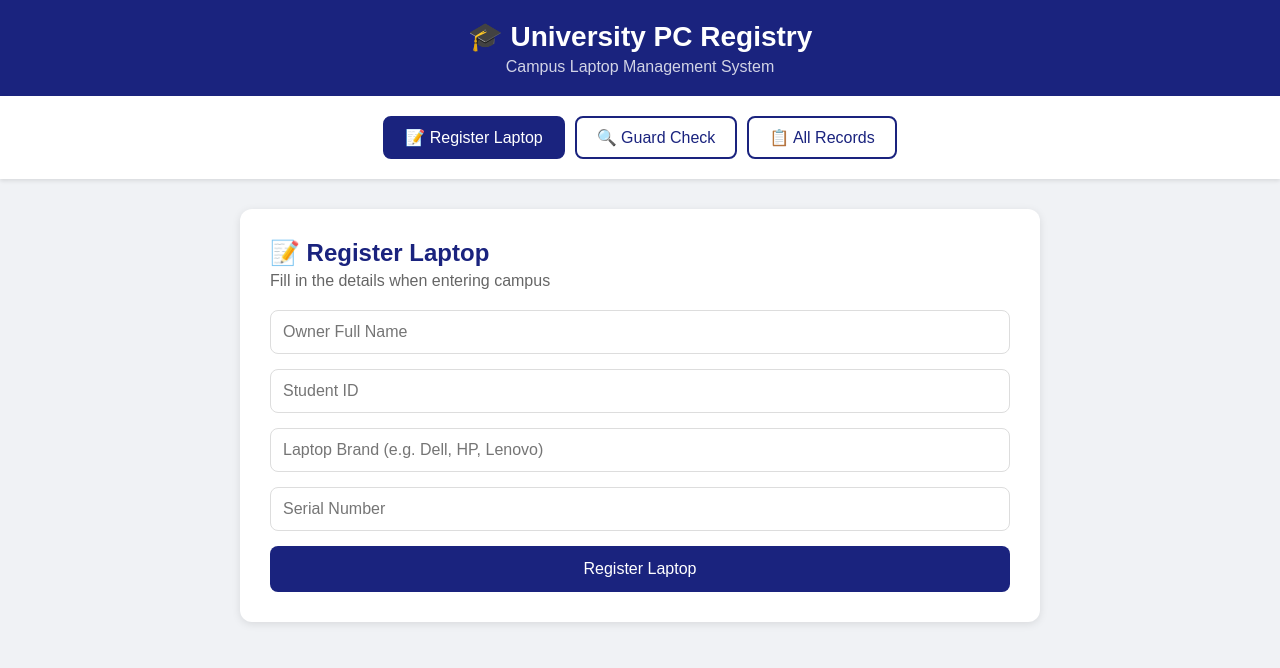
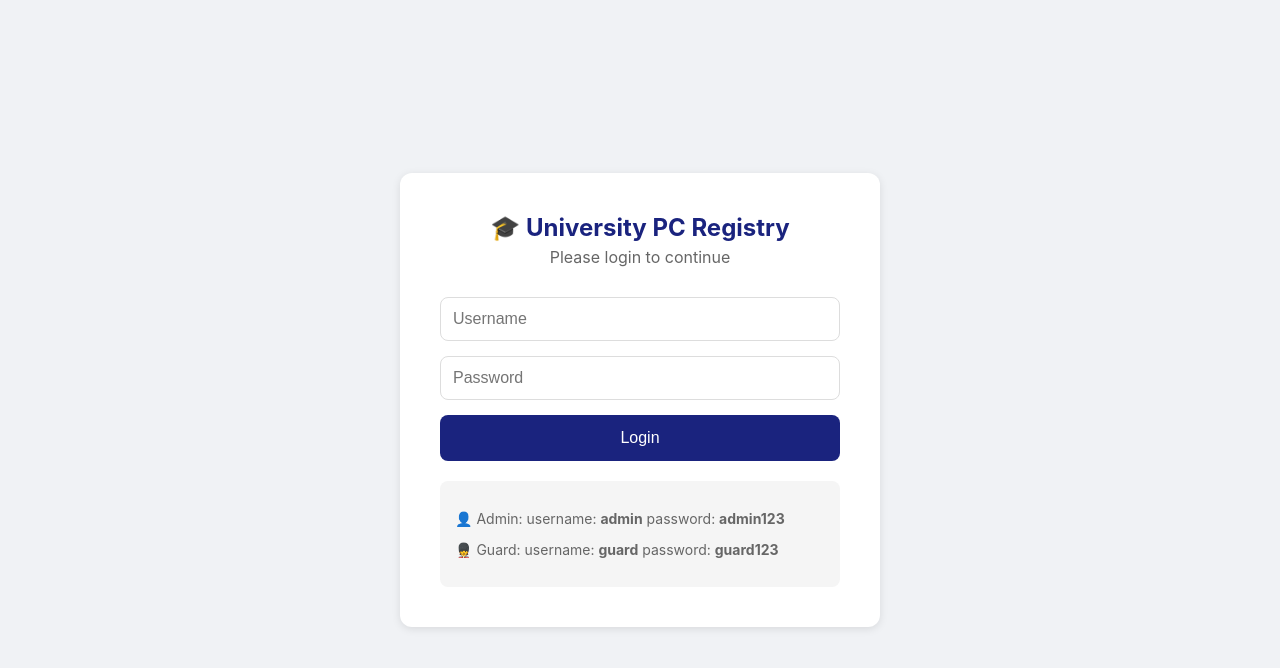
Before and after one commit to Ab-setar/university-pc-registry, a React (Create React App) app in the folder frontend/: page / in a window 1280 px wide. Shown: the top 668 px of the page. Built offline with nearby package versions, Linux system fonts and the light colour scheme.

Commit message:
feat: add login system with admin and guard roles

```diff
--- a/frontend/src/App.tsx
+++ b/frontend/src/App.tsx
@@ -1,10 +1,33 @@
+
 import React, { useState } from 'react';
+import Login from './components/Login';
 import Register from './components/Register';
 import Search from './components/Search';
 import AllRegistrations from './components/AllRegistrations';
 
 function App() {
   const [page, setPage] = useState<string>('register');
+  const [role, setRole] = useState<string | null>(null);
+  const [username, setUsername] = useState<string>('');
+
+  const handleLogin = (userRole: string, userName: string) => {
+    setRole(userRole);
+    setUsername(userName);
+    if (userRole === 'guard') {
+      setPage('search');
+    } else {
+      setPage('register');
+    }
+  };
+
+  const handleLogout = () => {
+    setRole(null);
+    setUsername('');
+  };
+
+  if (!role) {
+    return <Login onLogin={handleLogin} />;
+  }
 
   return (
     <div style={styles.container}>
@@ -12,35 +35,43 @@ function App() {
       <div style={styles.header}>
         <h1 style={styles.title}>🎓 University PC Registry</h1>
         <p style={styles.subtitle}>Campus Laptop Management System</p>
+        <div style={styles.userInfo}>
+          <span>👤 {username} ({role})</span>
+          <button style={styles.logoutBtn} onClick={handleLogout}>Logout</button>
+        </div>
       </div>
 
       {/* Navigation */}
       <div style={styles.nav}>
+        {role === 'admin' && (
           <button
             style={page === 'register' ? styles.activeBtn : styles.btn}
             onClick={() => setPage('register')}
           >
             📝 Register Laptop
           </button>
+        )}
         <button
           style={page === 'search' ? styles.activeBtn : styles.btn}
           onClick={() => setPage('search')}
         >
           🔍 Guard Check
         </button>
+        {role === 'admin' && (
           <button
             style={page === 'all' ? styles.activeBtn : styles.btn}
             onClick={() => setPage('all')}
           >
             📋 All Records
           </button>
+        )}
       </div>
 
       {/* Pages */}
       <div style={styles.content}>
-        {page === 'register' && <Register />}
+        {page === 'register' && role === 'admin' && <Register />}
         {page === 'search' && <Search />}
-        {page === 'all' && <AllRegistrations />}
+        {page === 'all' && role === 'admin' && <AllRegistrations />}
       </div>
     </div>
   );
@@ -48,9 +79,11 @@ function App() {
 
 const styles: { [key: string]: React.CSSProperties } = {
   container: { fontFamily: 'Arial, sans-serif', minHeight: '100vh', background: '#f0f2f5' },
-  header: { background: '#1a237e', color: 'white', padding: '20px', textAlign: 'center' },
+  header: { background: '#1a237e', color: 'white', padding: '20px', textAlign: 'center', position: 'relative' },
   title: { margin: 0, fontSize: '28px' },
   subtitle: { margin: '5px 0 0', opacity: 0.8 },
+  userInfo: { position: 'absolute', top: '20px', right: '20px', display: 'flex', alignItems: 'center', gap: '10px' },
+  logoutBtn: { padding: '8px 16px', background: 'white', color: '#1a237e', border: 'none', borderRadius: '8px', cursor: 'pointer', fontWeight: 'bold' },
   nav: { display: 'flex', justifyContent: 'center', gap: '10px', padding: '20px', background: 'white', boxShadow: '0 2px 4px rgba(0,0,0,0.1)' },
   btn: { padding: '10px 20px', border: '2px solid #1a237e', borderRadius: '8px', background: 'white', color: '#1a237e', cursor: 'pointer', fontSize: '16px' },
   activeBtn: { padding: '10px 20px', border: '2px solid #1a237e', borderRadius: '8px', background: '#1a237e', color: 'white', cursor: 'pointer', fontSize: '16px' },
--- /dev/null
+++ b/frontend/src/components/Login.tsx
@@ -0,0 +1,80 @@
+import React, { useState } from 'react';
+
+interface Props {
+    onLogin: (role: string, username: string) => void;
+}
+
+function Login({ onLogin }: Props) {
+    const [username, setUsername] = useState<string>('');
+    const [password, setPassword] = useState<string>('');
+    const [message, setMessage] = useState<string>('');
+
+    const handleLogin = async () => {
+        if (!username || !password) {
+            setMessage('❌ Please fill all fields!');
+            return;
+        }
+        try {
+            const res = await fetch('http://localhost:3001/login', {
+                method: 'POST',
+                headers: { 'Content-Type': 'application/json' },
+                body: JSON.stringify({ username, password }),
+            });
+            const data = await res.json();
+            if (data.success) {
+                onLogin(data.role, data.username);
+            } else {
+                setMessage('❌ Invalid username or password!');
+            }
+        } catch (err) {
+            setMessage('❌ Error connecting to server!');
+        }
+    };
+
+    return (
+        <div style={styles.container}>
+            <div style={styles.card}>
+                <h1 style={styles.title}>🎓 University PC Registry</h1>
+                <p style={styles.subtitle}>Please login to continue</p>
+
+                <input
+                    style={styles.input}
+                    placeholder="Username"
+                    value={username}
+                    onChange={e => setUsername(e.target.value)}
+                />
+                <input
+                    style={styles.input}
+                    placeholder="Password"
+                    type="password"
+                    value={password}
+                    onChange={e => setPassword(e.target.value)}
+                />
+
+                <button style={styles.btn} onClick={handleLogin}>
+                    Login
+                </button>
+
+                {message && <p style={styles.message}>{message}</p>}
+
+                <div style={styles.hint}>
+                    <p>👤 Admin: username: <b>admin</b> password: <b>admin123</b></p>
+                    <p>💂 Guard: username: <b>guard</b> password: <b>guard123</b></p>
+                </div>
+            </div>
+        </div>
+    );
+}
+
+const styles: { [key: string]: React.CSSProperties } = {
+    container: { minHeight: '100vh', background: '#f0f2f5', display: 'flex', alignItems: 'center', justifyContent: 'center' },
+    card: { background: 'white', borderRadius: '12px', padding: '40px', boxShadow: '0 2px 8px rgba(0,0,0,0.1)', width: '100%', maxWidth: '400px' },
+    title: { margin: '0 0 5px', color: '#1a237e', textAlign: 'center', fontSize: '24px' },
+    subtitle: { margin: '0 0 30px', color: '#666', textAlign: 'center' },
+    input: { display: 'block', width: '100%', padding: '12px', marginBottom: '15px', borderRadius: '8px', border: '1px solid #ddd', fontSize: '16px', boxSizing: 'border-box' },
+    btn: { width: '100%', padding: '14px', background: '#1a237e', color: 'white', border: 'none', borderRadius: '8px', fontSize: '16px', cursor: 'pointer' },
+    message: { textAlign: 'center', marginTop: '15px', fontSize: '16px', color: 'red' },
+    hint: { marginTop: '20px', padding: '15px', background: '#f5f5f5', borderRadius: '8px', fontSize: '14px', color: '#666' },
+};
+
+export default Login;
```
Also changed, not shown: 1 other file (tests, documents, lock files or other folders). Lines whose indentation alone changed are shown as unchanged.
